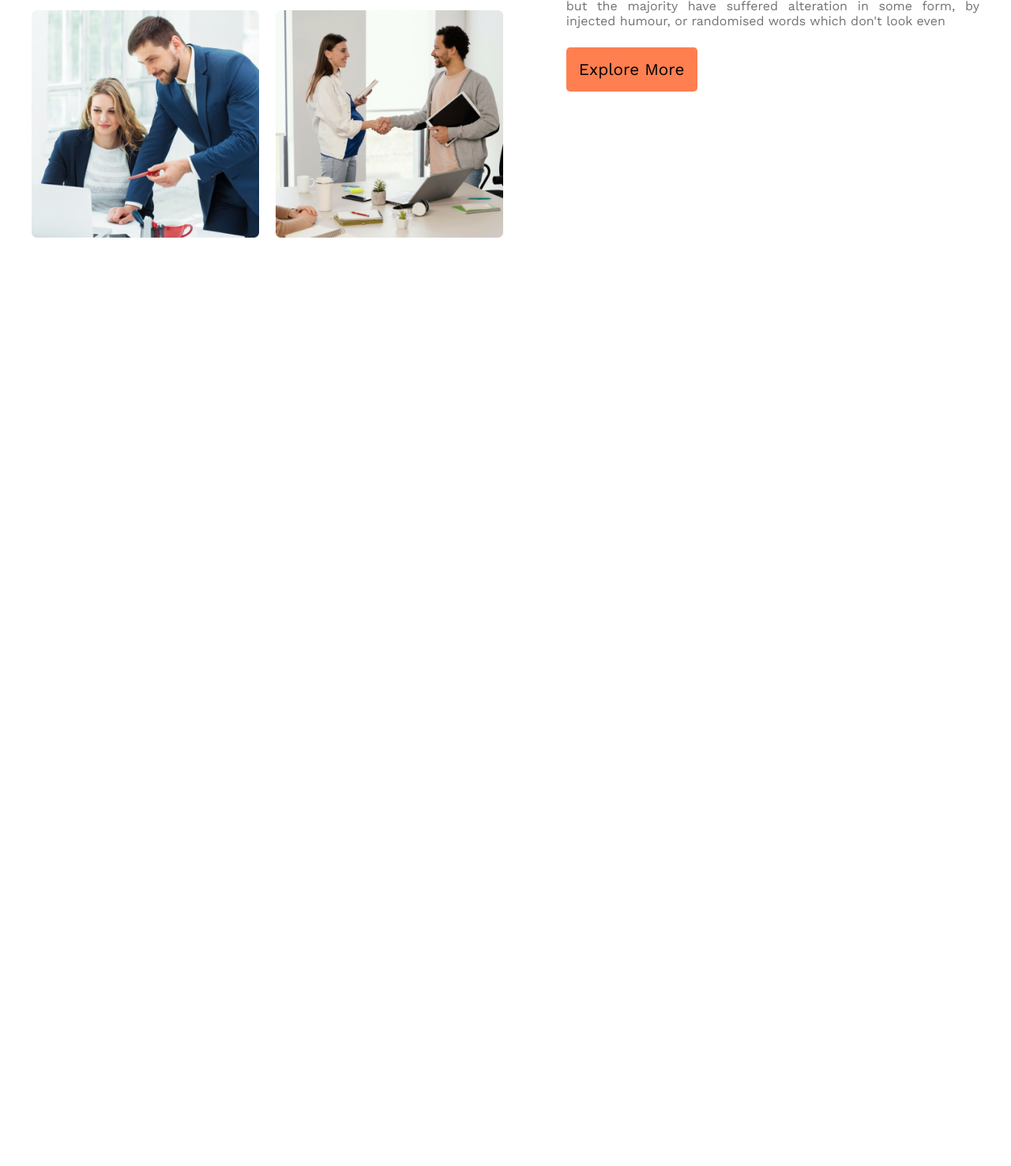
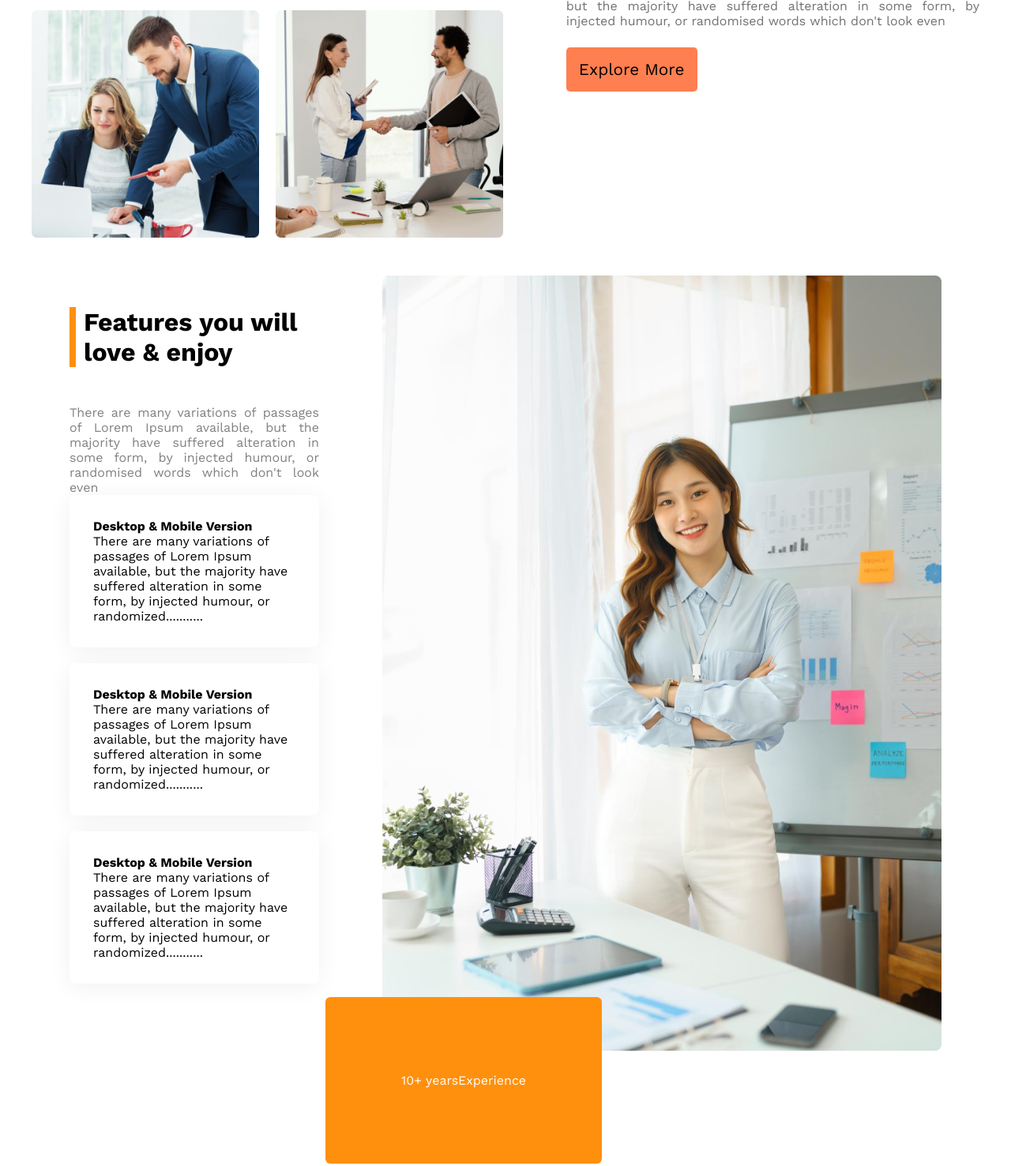
Before and after one commit to ShovonSarkar234/architects-website, a plain HTML site: page index.html in a window 1280 px wide. Shown: the part 1309-2786 px from the top of the page at 79% size. Before the commit the page ends 1610 px from the top, so only its background shows below. Drawn offline with nearby package versions, Linux system fonts and the light colour scheme.

Commit message:
features-section

```diff
--- a/index.html
+++ b/index.html
@@ -39,7 +39,7 @@
         <!-- banner-section end -->
     </header>
     <main>
-        <!-- features-section-start -->
+        <!-- team-section-start -->
         <section>
         <div class="container">
         <div class="team-container">
@@ -57,7 +57,40 @@
             </div>
         </div>
     </section>
-        <!-- features-section-end -->
+    <!-- team-section-end -->
+
+    <!-- features-section-start -->
+        <section>
+            <div class="container">
+                <div class="features-container">
+                    <div class="features-content">
+                        <div class="heading-features">
+                        <h2>Features you will love & enjoy</h2>
+                        <p>There are many variations of passages of Lorem Ipsum available, but the majority have suffered alteration in some form, by injected humour, or randomised words which don't look even</p>
+                    </div>
+                        <div class="item">
+                            <h2>Desktop & Mobile Version</h2>
+                            <p>There are many variations of passages of Lorem Ipsum available, but the majority have suffered alteration in some form, by injected humour, or randomized...........</p>
+                        </div>
+                        <div class="item">
+                            <h2>Desktop & Mobile Version</h2>
+                            <p>There are many variations of passages of Lorem Ipsum available, but the majority have suffered alteration in some form, by injected humour, or randomized...........</p>
+                        </div>
+                        <div class="item">
+                            <h2>Desktop & Mobile Version</h2>
+                            <p>There are many variations of passages of Lorem Ipsum available, but the majority have suffered alteration in some form, by injected humour, or randomized...........</p>
+                        </div>
+                    </div>
+                    <div class="features-img">
+                        <img src="images/architect.png" alt="">
+                        <button class="btn-2">10+ yearsExperience</button>
+                    </div>
+                </div>
+
+            </div>
+        </section>
+
+    <!-- features-section-end -->
     </main>
     <footer>
 
--- a/style.css
+++ b/style.css
@@ -132,6 +132,52 @@ li {
     color: #727272
 }
 
+.features-container {
+    display: flex;
+    padding: 3rem;
+    gap:5rem;
+}
+
+/* .features-img {
+    position: relative;
+} */
+
+.btn-2 {
+    position: relative;
+    top: -4.5rem;
+    left: -4.5rem;
+    z-index: 1;
+    padding: 6rem;
+    background-color: #FF900E;
+    color: #fff;
+    border: 0;
+    border-radius: .4rem;
+}
+
+.features-content {
+    margin-top: 2.5rem;
+}
+
+.heading-features h2{
+    border-left: .5rem solid #FF900E;
+    padding-left: 10px;
+    width: 100%;
+    font-size: 2rem;
+    margin-bottom: 3rem;
+}
+
+.heading-features p {
+    text-align: justify;
+    color: gray;
+}
+
+.item {
+  padding: 30px;
+  margin-bottom: 20px;
+  border-radius: 8px;
+  background: #FFF;
+  box-shadow: 0px 4px 30px 0px rgba(0, 0, 0, 0.06);
+}
 
 
 
@@ -241,5 +287,32 @@ li {
     .team-images img {
         width: 100%;
     }
+}
+/* meadia-querry-features-section */
+@media screen and (max-width: 576px) {
+    .features-container {
+        flex-direction: column;
+    }
 
+    .features-img img {
+        width: 100%;
+    }
+
+    .item {
+        margin-top: 2rem;
+    }
 }
+
+@media screen and (min-width: 577px) and (max-width:992px) {
+    .features-container {
+        flex-direction: column-reverse;
+    }
+
+    .features-img img {
+        width: 100%;
+    }
+
+    .item {
+        margin-top: 2rem;
+    }
+}
```
